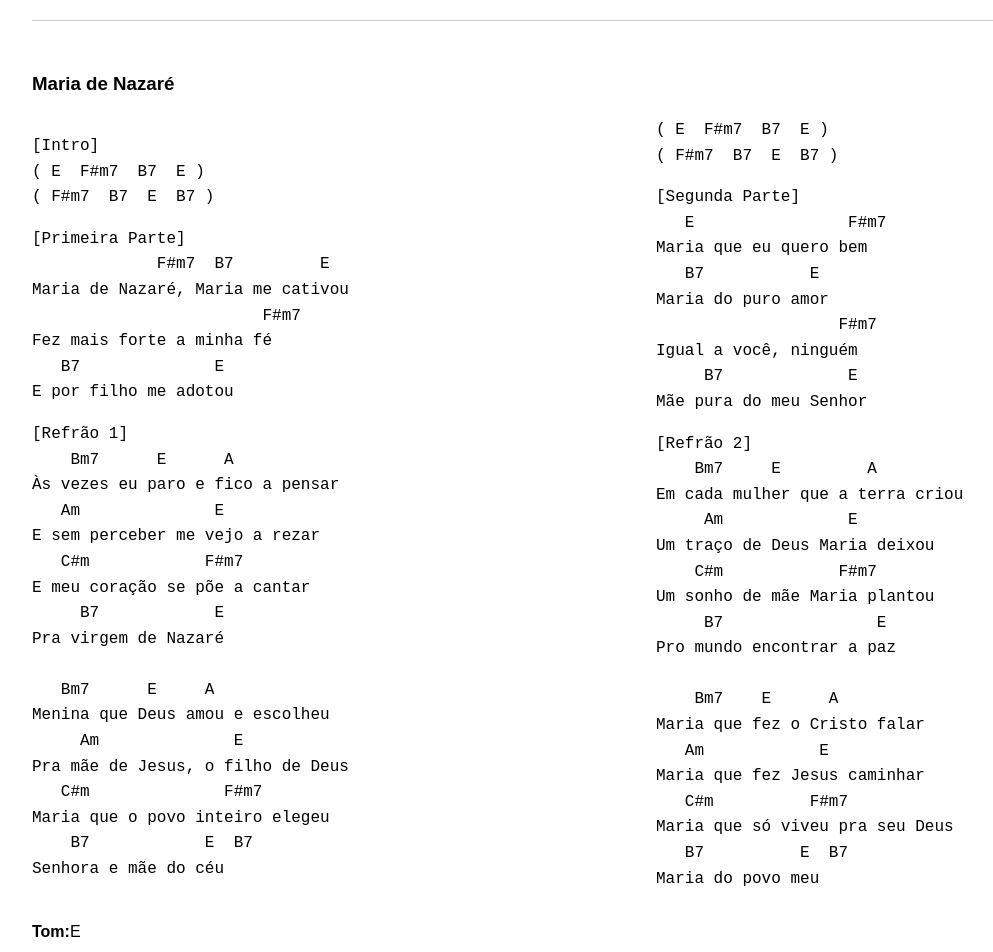
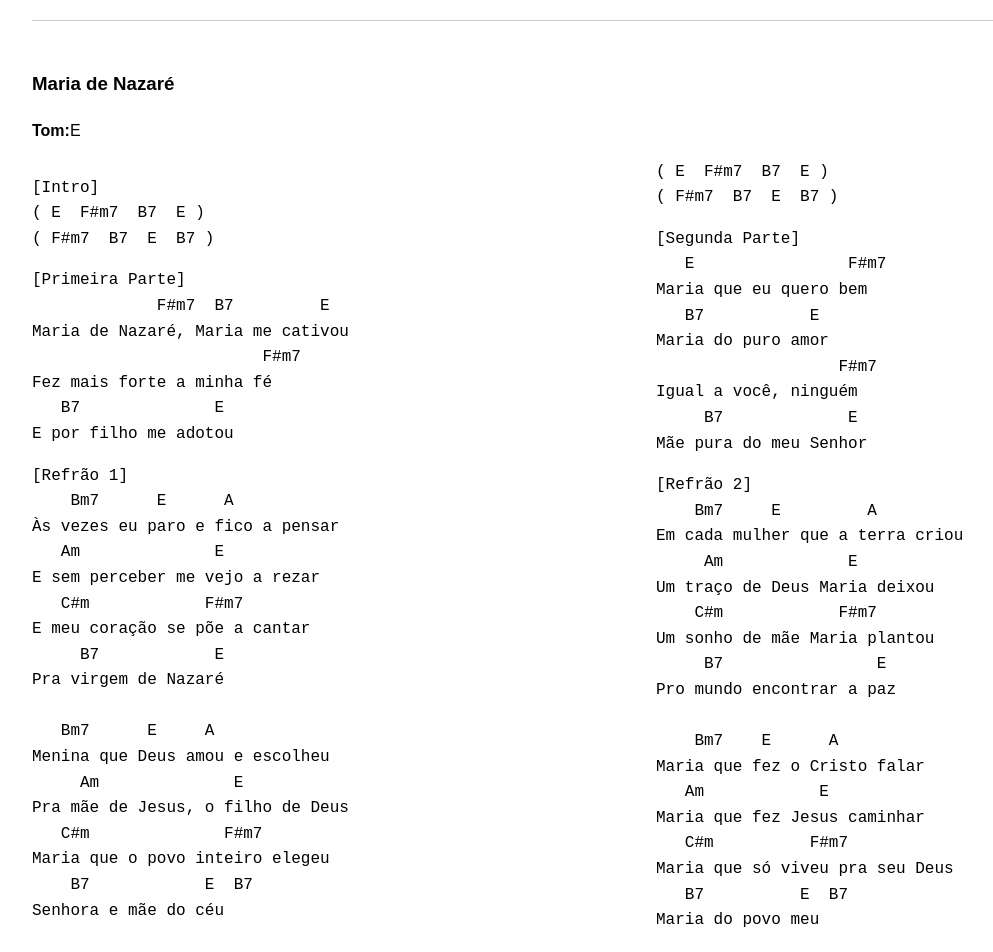
Before and after one commit to LeoNog96/repertorio-unidos-em-cristo, a website: page public/repertorio-completo.html in a window 1280 px wide. Shown: the part 2320-3272 px from the top of the page, without its empty margins (0-993 px from the left). Drawn offline with Linux system fonts and the light colour scheme.

Commit message:
Ajuste de tom

```diff
--- a/public/repertorio-completo.html
+++ b/public/repertorio-completo.html
@@ -117,6 +117,7 @@ Letra da música Perdão Senhor aqui...
 <h2>Maria</h2>
 <div class="musica" id="maria-de-nazare">
 <h3>Maria de Nazaré</h3>
+<p><strong>Tom:</strong>E</p>
 <div class="letra-container"><pre class="letra">[Intro]
 ( E  F#m7  B7  E )
 ( F#m7  B7  E  B7 )</pre><pre class="letra">[Primeira Parte]
@@ -168,7 +169,7 @@ Maria que fez Jesus caminhar
    C#m          F#m7
 Maria que só viveu pra seu Deus
    B7          E  B7
-Maria do povo meu</pre></div><p><strong>Tom:</strong>E</p>
+Maria do povo meu</pre></div>
 <a class="voltar" href="#sumario">⬅️ Voltar ao Sumário</a>
 </div>
 <h2>Pós pregação</h2>
```
